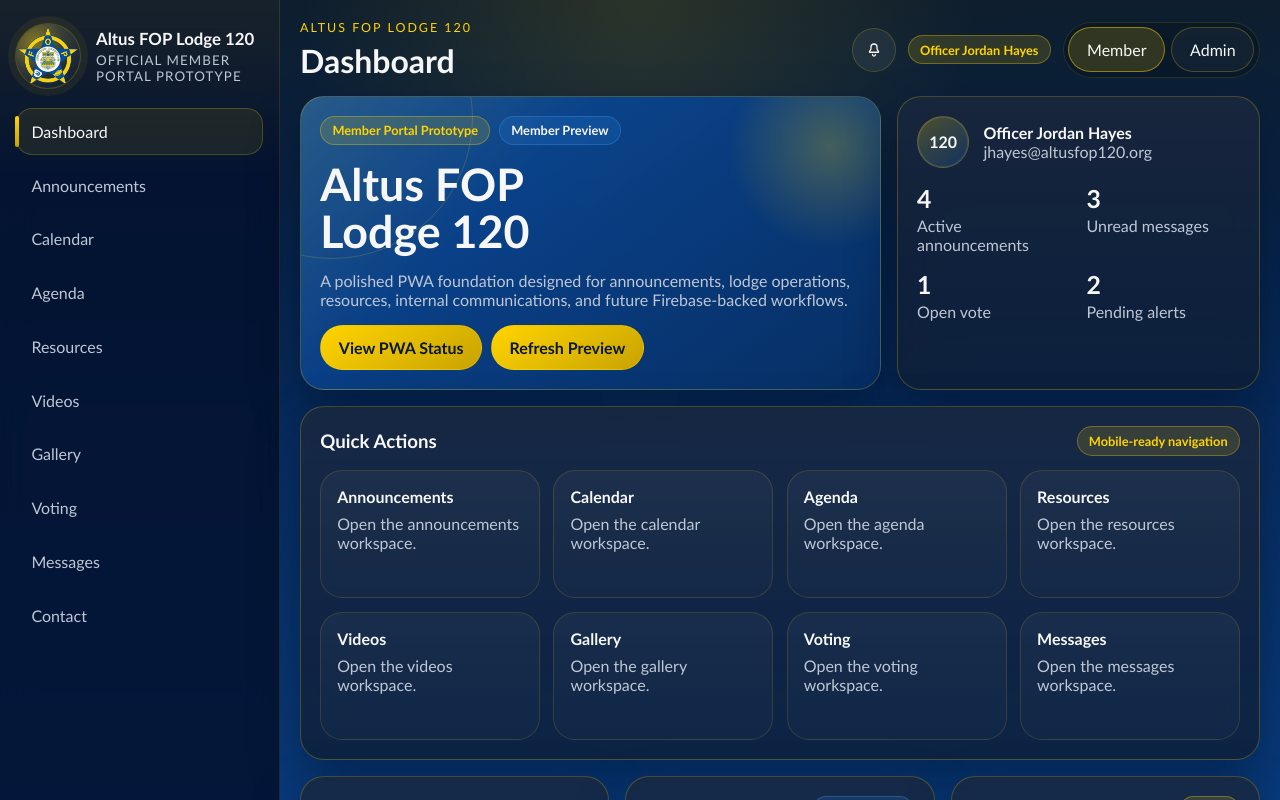
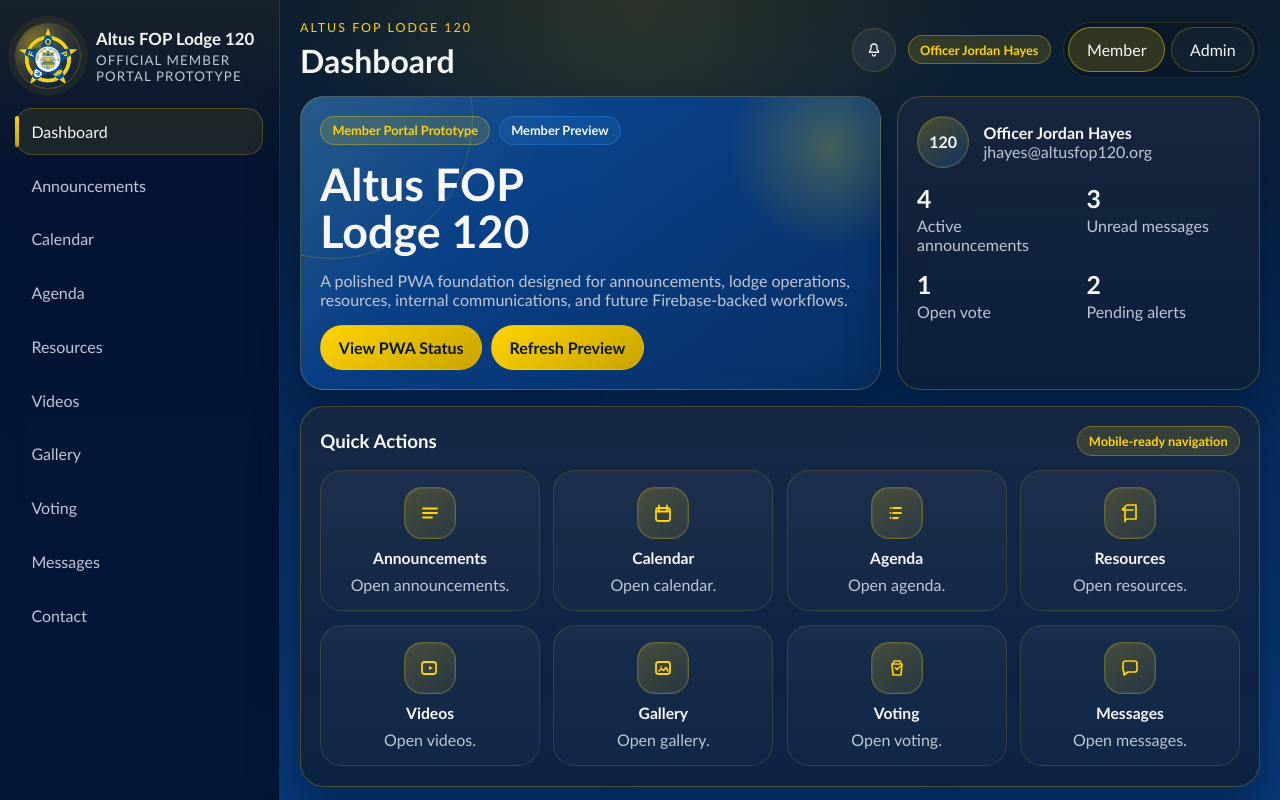
Before and after one commit to RevTekStudios/altus-fop-app, a React (Vite) app: page /#/dashboard in a window 1280 px wide. Shown: the top 800 px of the page. Built offline with nearby package versions, Linux system fonts and the light colour scheme.

Commit message:
Add icon-first quick action tiles

```diff
--- a/src/pages/DashboardPage.jsx
+++ b/src/pages/DashboardPage.jsx
@@ -6,15 +6,110 @@
 import { mockEvents } from '../data/mockEvents.js';
 import { mockVotes } from '../data/mockVotes.js';
 
+function TileIcon({ children }) {
+  return (
+    <span aria-hidden="true" className="quick-tile__icon">
+      <svg fill="none" viewBox="0 0 24 24">
+        {children}
+      </svg>
+    </span>
+  );
+}
+
 const tiles = [
-  ['Announcements', '/announcements'],
-  ['Calendar', '/calendar'],
-  ['Agenda', '/agenda'],
-  ['Resources', '/resources'],
-  ['Videos', '/videos'],
-  ['Gallery', '/gallery'],
-  ['Voting', '/voting'],
-  ['Messages', '/messages'],
+  [
+    'Announcements',
+    '/announcements',
+    <TileIcon key="announcements">
+      <path
+        d="M5 7.5h14M5 12h14M5 16.5h9"
+        stroke="currentColor"
+        strokeLinecap="round"
+        strokeWidth="1.8"
+      />
+    </TileIcon>,
+  ],
+  [
+    'Calendar',
+    '/calendar',
+    <TileIcon key="calendar">
+      <rect height="13" rx="2.5" stroke="currentColor" strokeWidth="1.8" width="14" x="5" y="7" />
+      <path d="M8 4.5v5M16 4.5v5M5 10.5h14" stroke="currentColor" strokeLinecap="round" strokeWidth="1.8" />
+    </TileIcon>,
+  ],
+  [
+    'Agenda',
+    '/agenda',
+    <TileIcon key="agenda">
+      <path
+        d="M8 7h8M8 12h8M8 17h5M5.5 7h.01M5.5 12h.01M5.5 17h.01"
+        stroke="currentColor"
+        strokeLinecap="round"
+        strokeWidth="1.8"
+      />
+    </TileIcon>,
+  ],
+  [
+    'Resources',
+    '/resources',
+    <TileIcon key="resources">
+      <path
+        d="M7 6.5A2.5 2.5 0 0 1 9.5 4H18v14h-8.5A2.5 2.5 0 0 0 7 20.5m0-14v14m0-14A2.5 2.5 0 0 0 4.5 9H15"
+        stroke="currentColor"
+        strokeLinecap="round"
+        strokeLinejoin="round"
+        strokeWidth="1.7"
+      />
+    </TileIcon>,
+  ],
+  [
+    'Videos',
+    '/videos',
+    <TileIcon key="videos">
+      <rect height="12" rx="2.5" stroke="currentColor" strokeWidth="1.8" width="14" x="4" y="6" />
+      <path d="m11 10 4 2-4 2v-4Z" fill="currentColor" />
+    </TileIcon>,
+  ],
+  [
+    'Gallery',
+    '/gallery',
+    <TileIcon key="gallery">
+      <rect height="12" rx="2.5" stroke="currentColor" strokeWidth="1.8" width="14" x="5" y="6" />
+      <path
+        d="m8 15 2.5-2.5 2 2 2.5-3 2 3.5M10 10.5h.01"
+        stroke="currentColor"
+        strokeLinecap="round"
+        strokeLinejoin="round"
+        strokeWidth="1.7"
+      />
+    </TileIcon>,
+  ],
+  [
+    'Voting',
+    '/voting',
+    <TileIcon key="voting">
+      <path
+        d="M7 8h10l-1 11H8L7 8Zm2-3h6l1 3H8l1-3Zm1.5 7 1.5 1.5 3-3"
+        stroke="currentColor"
+        strokeLinecap="round"
+        strokeLinejoin="round"
+        strokeWidth="1.7"
+      />
+    </TileIcon>,
+  ],
+  [
+    'Messages',
+    '/messages',
+    <TileIcon key="messages">
+      <path
+        d="M5 7.5A2.5 2.5 0 0 1 7.5 5h9A2.5 2.5 0 0 1 19 7.5v6A2.5 2.5 0 0 1 16.5 16H10l-4 3v-3.5A2.5 2.5 0 0 1 5 13V7.5Z"
+        stroke="currentColor"
+        strokeLinecap="round"
+        strokeLinejoin="round"
+        strokeWidth="1.7"
+      />
+    </TileIcon>,
+  ],
 ];
 
 export default function DashboardPage() {
@@ -93,10 +188,11 @@
           <Badge tone="highlight">Mobile-ready navigation</Badge>
         </div>
         <div className="tile-grid">
-          {tiles.map(([label, path]) => (
+          {tiles.map(([label, path, icon]) => (
             <Link className="quick-tile" key={path} to={path}>
+              {icon}
               <strong>{label}</strong>
-              <span className="hero-copy">Open the {label.toLowerCase()} workspace.</span>
+              <span className="hero-copy">Open {label.toLowerCase()}.</span>
             </Link>
           ))}
         </div>
--- a/src/styles/components.css
+++ b/src/styles/components.css
@@ -317,19 +317,46 @@
 }
 
 .quick-tile {
+  align-items: center;
   background: linear-gradient(180deg, rgba(255, 255, 255, 0.04), rgba(255, 255, 255, 0.015));
   border: 1px solid rgba(255, 212, 0, 0.14);
   border-radius: 22px;
   display: flex;
   flex-direction: column;
   gap: 0.5rem;
+  justify-content: center;
   min-height: 128px;
   padding: 1rem;
+  text-align: center;
 }
 
 .quick-tile:hover {
   border-color: rgba(255, 212, 0, 0.26);
   transform: translateY(-2px);
+}
+
+.quick-tile__icon {
+  align-items: center;
+  background: linear-gradient(145deg, rgba(255, 212, 0, 0.2), rgba(255, 212, 0, 0.08));
+  border: 1px solid rgba(255, 212, 0, 0.24);
+  border-radius: 18px;
+  box-shadow: inset 0 0 0 1px rgba(255, 255, 255, 0.08);
+  color: var(--fop-gold);
+  display: inline-flex;
+  height: 52px;
+  justify-content: center;
+  margin-bottom: 0.15rem;
+  width: 52px;
+}
+
+.quick-tile__icon svg {
+  display: block;
+  height: 24px;
+  width: 24px;
+}
+
+.quick-tile strong {
+  font-size: 0.98rem;
 }
 
 .section-title {
```
Also changed, not shown: 5 other files (tests, documents, lock files or other folders).
